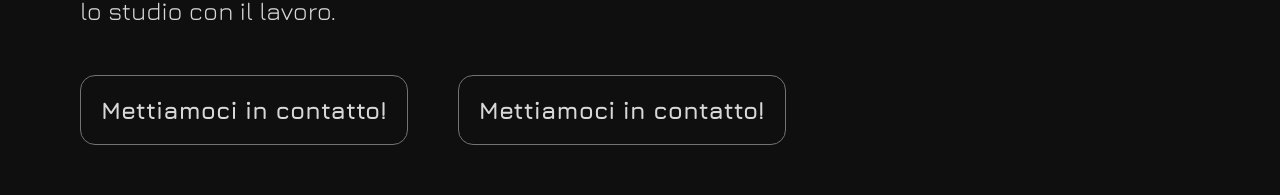
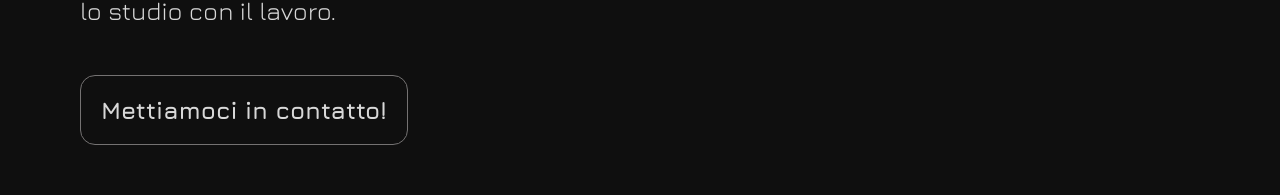
Before and after one commit to ale70029/portoflio_website, a React (Vite) app: page / in a window 1280 px wide. Shown: the part 508-703 px from the top of the page. Built offline with nearby package versions, Linux system fonts and the light colour scheme.

Commit message:
thicker contact section

```diff
--- a/src/components/Contact/Contact.module.css
+++ b/src/components/Contact/Contact.module.css
@@ -1,7 +1,7 @@
 @import "../../vars.css";
 
 .contact{
-
+    height: 200px;
     display: flex;
     flex-direction: row;
     justify-content: space-between;
--- a/src/components/Hero/Hero.jsx
+++ b/src/components/Hero/Hero.jsx
@@ -14,7 +14,6 @@ export const Hero = () => {
                 <p>{text[lang].heroText}</p>
                 <div className={styles.buttons}>
                     <a href="#contact"> {text[lang].heroContact}</a>
-                    <a href="#contact"> {text[lang].heroContact}</a> {/* CURRICULUM*/}
                 </div>
             </div>
             <div className={styles.photo}>
```
